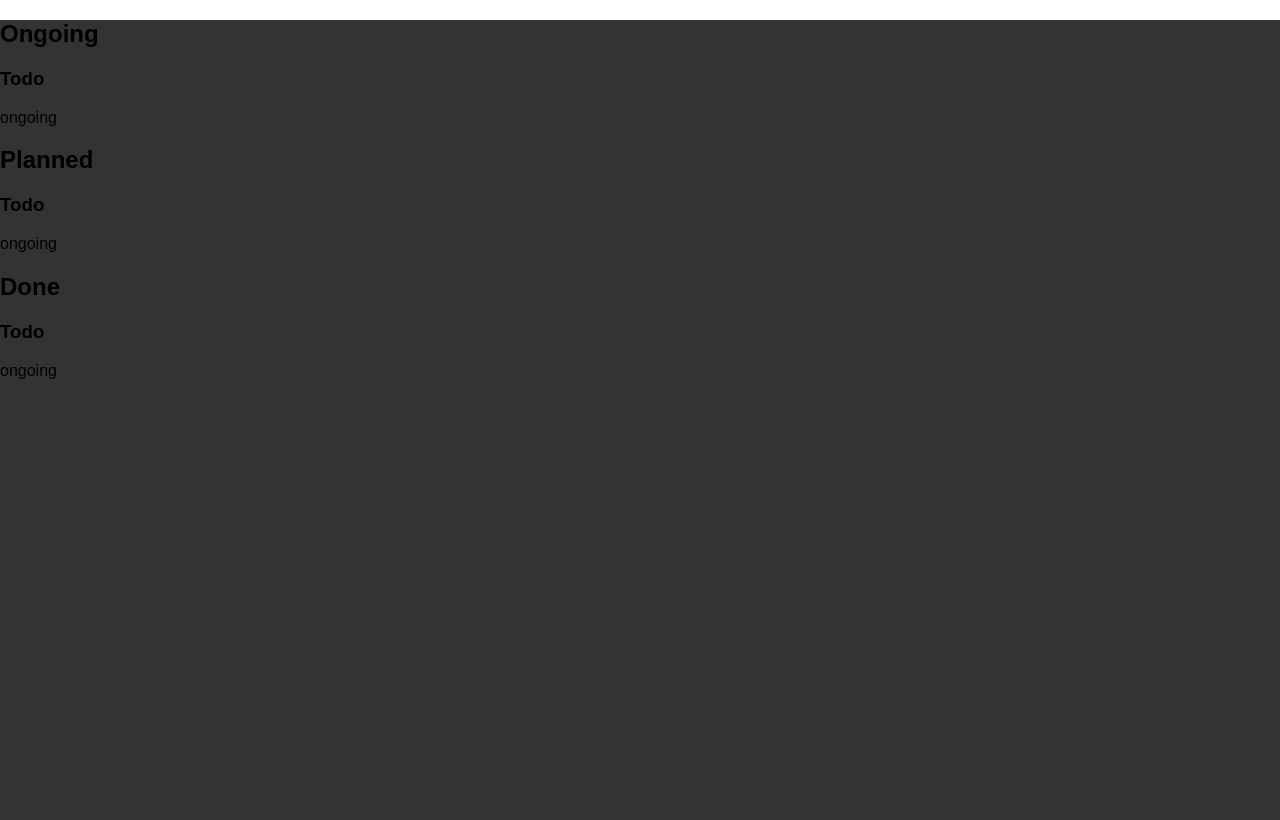
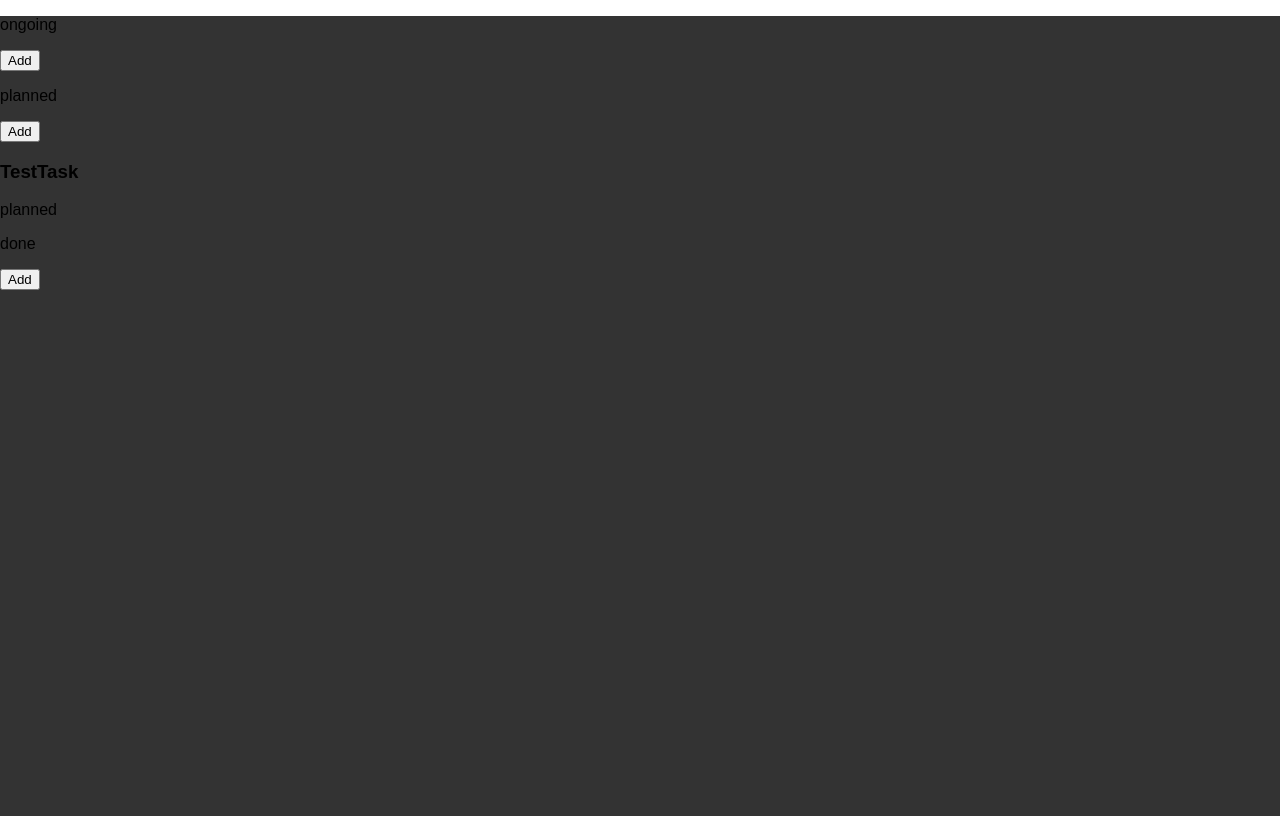
Before and after one commit to Ghosh-95/react-zustand-kanban-project, a React (Vite) app: page / in a window 1280 px wide. Built offline with nearby package versions, Linux system fonts and the light colour scheme.

Commit message:
feat: add a feature to add task in the column
access tasks from the store using the myStore function
access addTask function from the store usig myStore function

```diff
--- a/src/App.jsx
+++ b/src/App.jsx
@@ -4,9 +4,9 @@ function App() {
 
   return (
     <div className='app'>
-      <Column state={'Ongoing'} />
-      <Column state={'Planned'} />
-      <Column state={'Done'} />
+      <Column state={'ongoing'} />
+      <Column state={'planned'} />
+      <Column state={'done'} />
 
     </div>
   )
--- a/src/components/Column.jsx
+++ b/src/components/Column.jsx
@@ -1,10 +1,26 @@
+import { shallow } from "zustand/shallow";
+import { myStore } from "../store";
 import Task from "./Task";
 
 export default function Column({ state }) {
+    const tasks = myStore((store) => {
+        return store.tasks.filter(task => task.state === state);
+    });
+
+    const addTask = myStore(store => store.addTask);
+
     return (
         <section className="column">
-            <h1>{state}</h1>
-            <Task text={"Todo"} />
+            <h2 hidden aria-label="section header"></h2>
+
+            <div className="state-container">
+                <p className="cur-state">{state}</p>
+                <button onClick={() => {
+                    addTask(state, `abcd ${state}`)
+                }}>Add</button>
+            </div>
+
+            {tasks.map(task => <Task title={task.title} key={task.title} />)}
         </section >
     )
 }
--- a/src/components/Task.jsx
+++ b/src/components/Task.jsx
@@ -1,11 +1,13 @@
-const status = "ongoing";
+import { myStore } from "../store";
 
-export default function Task({ text }) {
+export default function Task({ title }) {
+    const task = myStore(store => store.tasks.find(task => task.title === title));
+
     return (
         <article className="task">
-            <h3>{text}</h3>
+            <h3>{task.title}</h3>
             <div className="status-container">
-                <p className={`status-text ${status}`}>{status}</p>
+                <p className={`status-text ${task.state}`}>{task.state}</p>
             </div>
         </article>
     )
```
